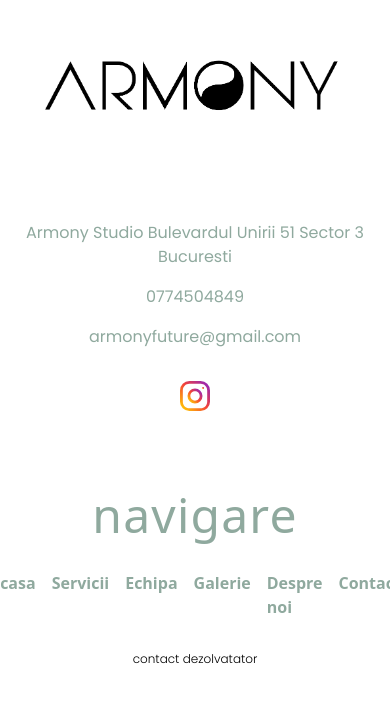
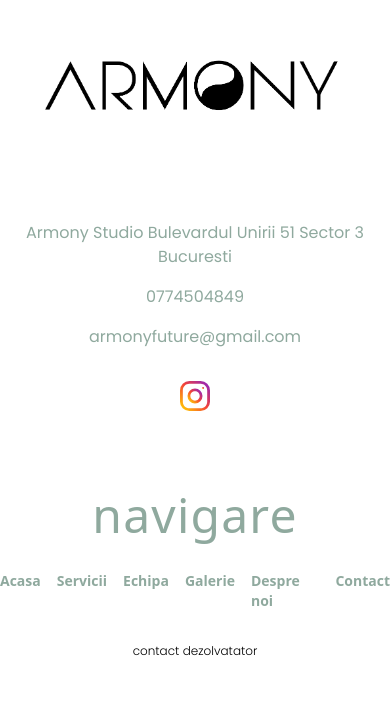
Before and after one commit to mihaihov/ArmonyHiar, a React (Vite) app: page /contact in a window 390 px wide. Shown: the part 1081-1784 px from the top of the page. Built offline with nearby package versions, Linux system fonts and the light colour scheme.

Commit message:
Small modifications

```diff
--- a/src/components/FooterNavbar/FooterNavbar.jsx
+++ b/src/components/FooterNavbar/FooterNavbar.jsx
@@ -7,7 +7,7 @@
             <h1 className="text-[#8fa99e] text-5xl tracking-wide lg:text-5xl lg:tracking-widest">navigare</h1>
             <div className="flex flex-row justify-center gap-4 md:gap-8 lg:gap-0">
                 {NavbarItems.map((item, index) => (
-                    <h1 key={item.id} className="text-base mt-8 font-semibold lg:font-light lg:text-3xl lg:ml-16 text-[#8fa99e] hover:text-black cursor-pointer"><a href={item.link}>{item.label}</a></h1>
+                    <h1 key={item.id} className="text-sm sm:text-base lg:text-3xl mt-8 font-semibold lg:font-light lg:ml-16 text-[#8fa99e] hover:text-black cursor-pointer"><a href={item.link}>{item.label}</a></h1>
                 ))}
             </div>
             <div className="flex flex-row justify-center mt-0">
--- a/src/components/Navbar/Navbar.jsx
+++ b/src/components/Navbar/Navbar.jsx
@@ -22,11 +22,14 @@
           <video autoPlay loop muted playsInline className="navbar-image">
             <source src={navBarMobile_bg} type="video/mp4" />
           </video>
-          {/* <img src={armony3} alt="Background" className="navbar-image" /> */}
         </div>
         <nav className="navbar-content">
           {NavbarItems.map((item, index) => (
-            <a key={item.id} href={item.link} onClick={toggleNavbar}>{item.label}</a>
+            <a key={item.id} href={item.link} onClick={toggleNavbar}>
+              <h1 className=' text-5xl mb-3 md:text-6xl md:mb-4 lg:text-7xl lg:mb-10'>
+                {item.label}
+              </h1>
+            </a>
           ))}
         </nav>
       </div>
--- a/src/components/TeamPage/TeamPage.jsx
+++ b/src/components/TeamPage/TeamPage.jsx
@@ -12,7 +12,7 @@
 
 const TeamMember = ({ name, src, link }) => {
     return (
-        <div className="flex flex-col bg-white w-[400px] rounded-xl items-center py-4 my-4 shadow-white shadow-md ">
+        <div className="flex flex-col bg-white w-[355px] md:w-[400px] rounded-xl items-center py-4 my-4 shadow-white shadow-md ">
             <img src={src} className={`rounded-full w-[350px] h-[350px] object-cover ${name === 'Alexandru' || name === 'George' ? 'object-top' : 'object-bottom'}`} />
             <h1 className='mt-16 text-3xl tracking-wide font-poppins'>{name}</h1>
             <div>
```
